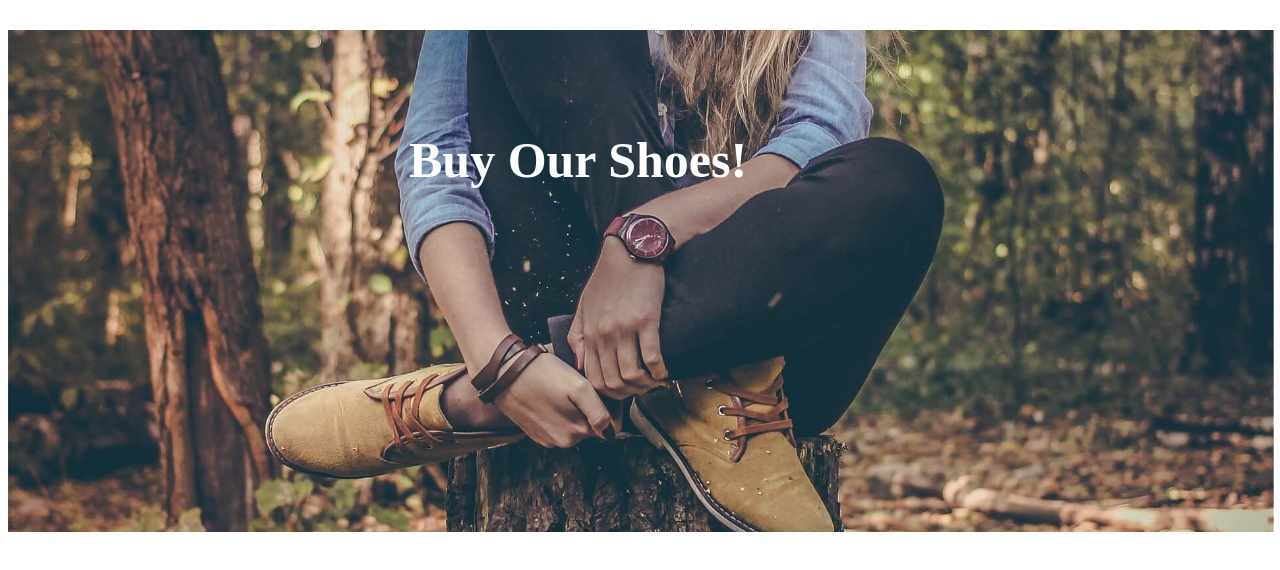
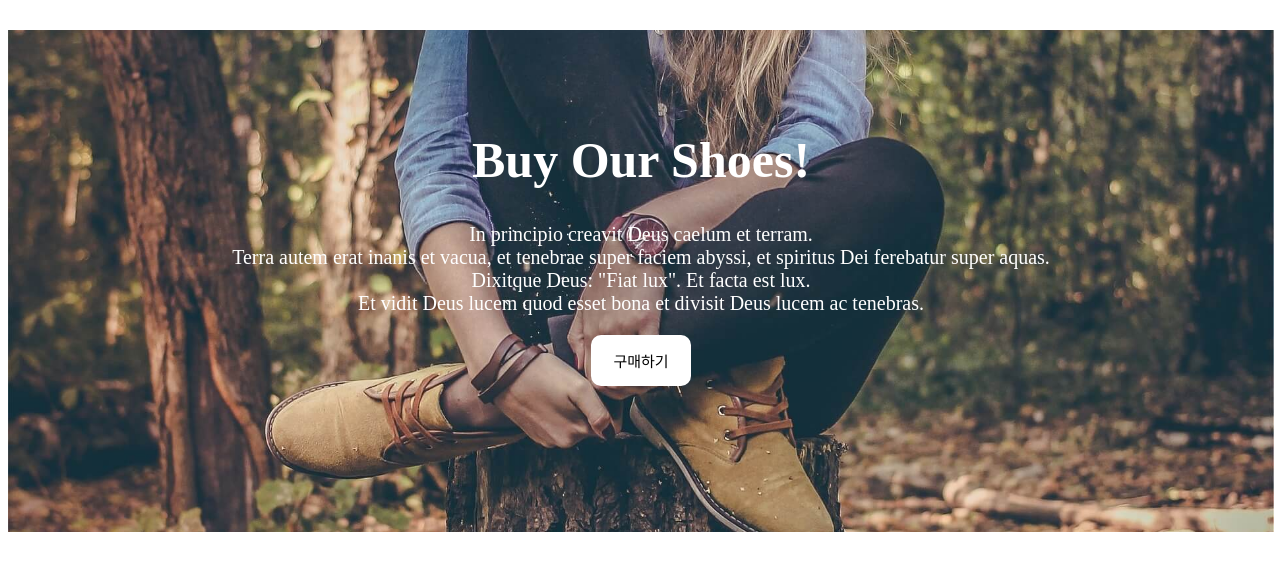
Before and after one commit to tncks2z/HTML_STUDY, a plain HTML site: page layout2.html in a window 1280 px wide. Drawn offline with Linux system fonts and the light colour scheme.

Commit message:
position속성 공부

```diff
--- a/css/main.css
+++ b/css/main.css
@@ -107,6 +107,7 @@ img {
 	height: 100%;
 }
 .main-background {
+	position: relative;
 	width: 100%;
 	height: 500px;
 	background-image: url(../img/shoes.jpg);
@@ -118,5 +119,23 @@ img {
 .main-title {
 	color: white;
 	font-size: 50px;
-	margin: 100px 0 0 400px;
+	text-align: center;
+	margin-top: 100px;
 }
+.main-content {
+	color: white;
+	font-size: 20px;
+	text-align: center;
+}
+.main-button {
+	position: absolute;
+	padding: 15px;
+	font-size: 15px;
+	background-color: white;
+	border: none;
+	border-radius: 10px;
+	left: 0px;
+	right: 0px;
+	margin: auto;
+	width: 100px;
+}
--- a/layout2.html
+++ b/layout2.html
@@ -10,6 +10,14 @@
 	<body>
 		<div class="main-background">
 			<h1 class="main-title">Buy Our Shoes!</h1>
+			<p class="main-content"
+				>In principio creavit Deus caelum et terram. <br />Terra autem erat
+				inanis et vacua, et tenebrae super faciem abyssi, et spiritus Dei
+				ferebatur super aquas. <br />Dixitque Deus: "Fiat lux". Et facta est
+				lux. <br />Et vidit Deus lucem quod esset bona et divisit Deus lucem ac
+				tenebras.</p
+			>
+			<button class="main-button">구매하기</button>
 		</div>
 	</body>
 </html>
```
